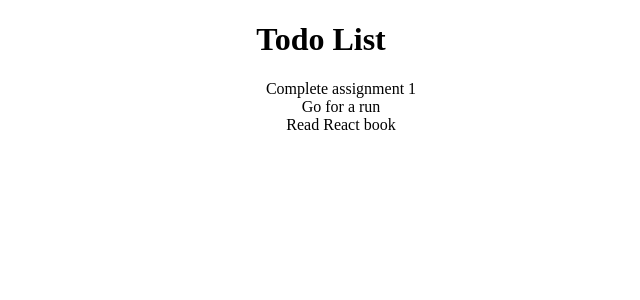
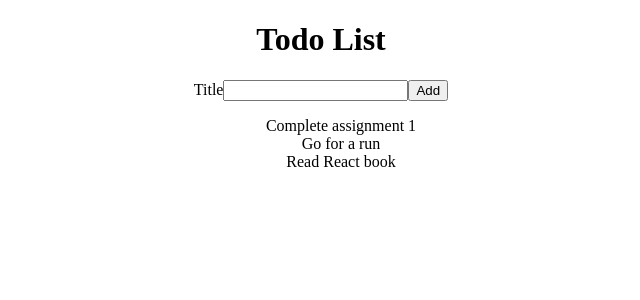
Before and after one commit to katemikh/react-todo, a React (Create React App) app: page / in a window 1280 px wide. Shown: the top 300 px of the page, without its empty margins (319-959 px from the left). Built offline with nearby package versions, Linux system fonts and the light colour scheme; the HTML template or start-up script is replaced by a standard one.

Commit message:
Added React-Lesson_1.2

```diff
--- /dev/null
+++ b/src/AddTodoForms.js
@@ -0,0 +1,13 @@
+import React from "react";
+
+function AddTodoForm() {
+    return (
+    <form>
+        <label htmlFor="todoTitle">Title</label>
+        <input type="text" id="todoTitle" />
+        <button type="submit">Add</button>
+    </form>
+    );
+}
+
+export default AddTodoForm;
--- a/src/App.js
+++ b/src/App.js
@@ -1,91 +1,15 @@
-//#1
 import React from "react";
+import TodoList from "./TodoList";
+import AddTodoForm from "./AddTodoForms";
 
 function App() {
-  const todoList = [
-    { id: 1, title: "Complete assignment 1" },
-    { id: 2, title: "Go for a run" },
-    { id: 3, title: "Read React book" },
-  ];
-
-  // the style
-  const listItemStyle = {
-    listStyle: "none", // Remove default list bullet points
-  };
-
   return (
     <div style={{ textAlign: "center" }}>
       <h1>Todo List</h1>
-      <ul>
-        {todoList.map((todo) => (
-          <li key={todo.id} style={listItemStyle}>
-            {todo.title}
-          </li>
-        ))}
-      </ul>
+        <AddTodoForm />
+        <TodoList />
     </div>
   );
 }
 
 export default App;
-
-//#2
-// import React from "react";
-
-//   const todoList = [
-//     { id: 1, title: "Complete assignment 1" },
-//     { id: 2, title: "Go for a run" },
-//     { id: 3, title: "Read React book" },
-//   ];
-
-//   // Defining the styles
-//   const listItemStyle = {
-//     listStyle: "none",
-//   };
-
-//function App() {
-//   return (
-//     <div style={{ textAlign: "center" }}>
-//       <h1>Todo List</h1>
-//       <ul>
-//         {todoList.map(function (todo) {
-//           return <li key={todo.id} style={listItemStyle}>
-//             {todo.title}
-//           </li>;
-//         })}
-//       </ul>
-//     </div>
-//   );
-// }
-
-// export default App;
-
-//#3
-// import React from "react";
-
-//   const todoList = [
-//     { id: 1, title: "Complete assignment 1" },
-//     { id: 2, title: "Go for a run" },
-//     { id: 3, title: "Read React book" },
-//   ];
-
-//   function listTodo(todo) {
-//     return <li>{todo.title} </li>;
-//   }
-
-//   // Defining the styles
-//   const listItemStyle = {
-//     listStyle: "none",
-//   };
-// function App() {
-//   return (
-//     <div style={{ textAlign: "center" }}>
-//       <h1>Todo List</h1>
-//       <ul key={todoList.id} style={listItemStyle}>
-//         {todoList.map(listTodo)}
-//       </ul>
-//     </div>
-//   );
-// }
-
-// export default App;
--- /dev/null
+++ b/src/TodoList.js
@@ -0,0 +1,26 @@
+import React from "react";
+
+const todoList = [
+    { id: 1, title: "Complete assignment 1" },
+    { id: 2, title: "Go for a run" },
+    { id: 3, title: "Read React book" },
+];
+
+  //the style
+const listItemStyle = {
+    listStyle: "none", // Removing default list bullet points
+};
+function TodoList() {
+
+return (
+    <ul>
+    {todoList.map((todo) => (
+        <li key={todo.id} style={listItemStyle}>
+        {todo.title}
+        </li>
+    ))}
+    </ul>
+);
+}
+
+export default TodoList;
```
